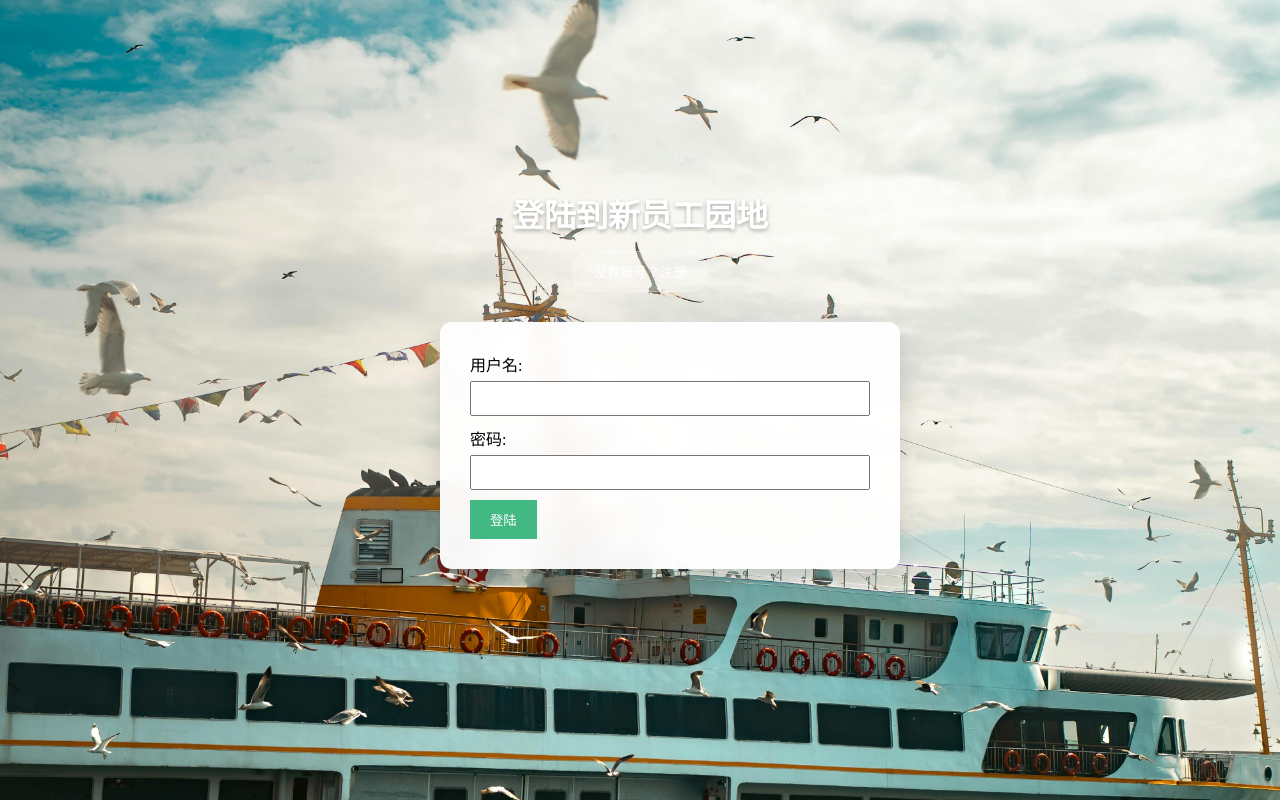
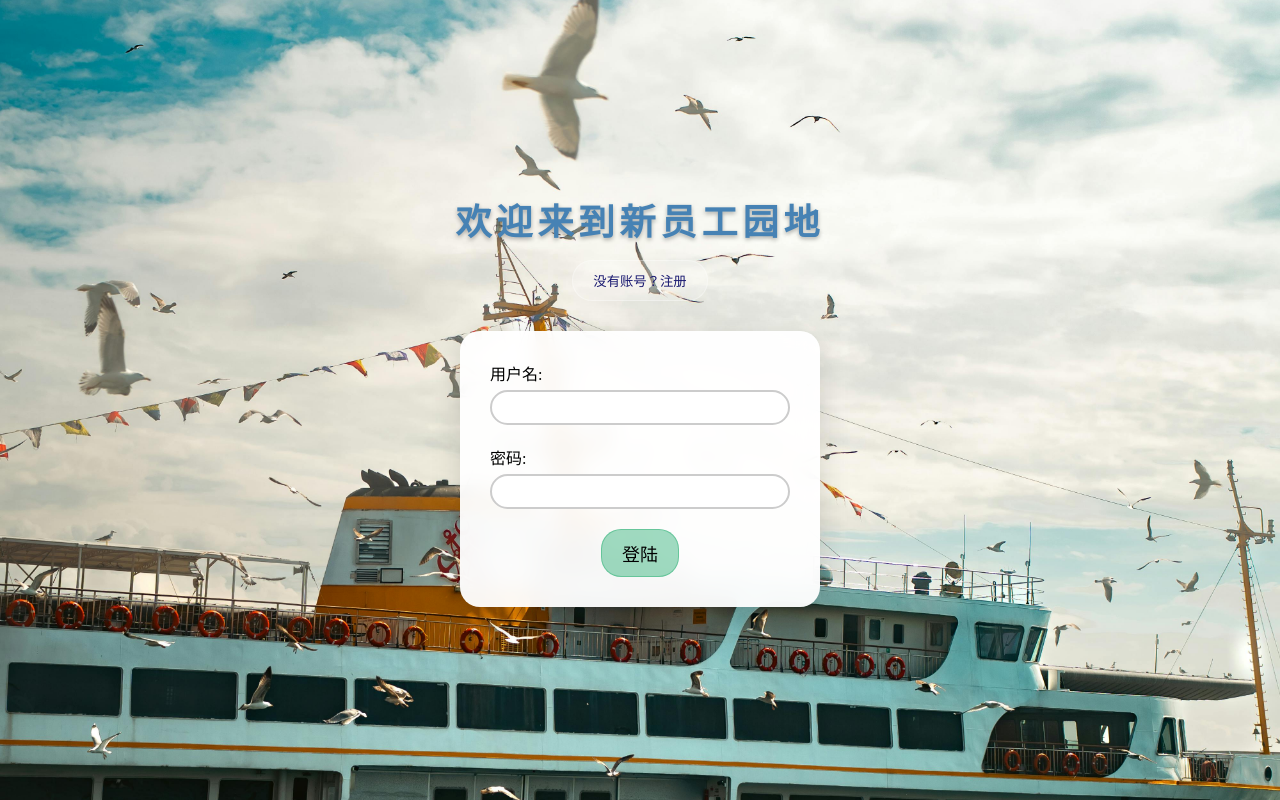
Before and after one commit to centaurus-xie/new-staff-field-fe, a Vue app: page /login in a window 1280 px wide. Built offline with nearby package versions, Linux system fonts and the light colour scheme.

Commit message:
feat(auth) change to fancy fonts, unify ux radius, add 'last step' button; fix(auth) login card not in center because of padding

```diff
--- a/package.json
+++ b/package.json
@@ -9,6 +9,7 @@
     "preview": "vite preview"
   },
   "dependencies": {
+    "@fortawesome/fontawesome-free": "^7.0.0",
     "axios": "^1.11.0",
     "crypto-js": "^4.2.0",
     "element-plus": "^2.10.6",
--- a/src/main.js
+++ b/src/main.js
@@ -8,6 +8,7 @@
 import { createApp } from 'vue';
 import App from './App.vue';
 import router from './routers/index.js';
+import '@fortawesome/fontawesome-free/css/all.css'
 
 const app = createApp(App);
 
--- a/src/pages/login.vue
+++ b/src/pages/login.vue
@@ -94,14 +94,31 @@ export default {
             passwordAssure: '',
             nickname: '',
             email: '',
-            phone: ''
+            phone: '',
+            // 动画方向控制变量
+            isReverse: false
         };
     },
     methods: {
         // 切换注册/登录表单
         toggleForm() {
+            this.isReverse = false; // 重置动画方向
             this.showRegisterForm = !this.showRegisterForm;
             this.showLoginForm = !this.showLoginForm;
+        },
+
+        // 返回上一步（从手机号邮箱页面返回到注册页面）
+        backToRegister() {
+            this.isReverse = true; // 设置反向动画
+            this.showPhoneEmailForm = false;
+            this.showRegisterForm = true;
+        },
+
+        // 返回上一步（从密码页面返回到手机号邮箱页面）
+        backToPhoneEmail() {
+            this.isReverse = true; // 设置反向动画
+            this.showPasswordForm = false;
+            this.showPhoneEmailForm = true;
         },
 
         // SHA-256 加盐哈希
@@ -130,6 +147,7 @@ export default {
                     // 后端在用户名存在时返回True
                     alert('用户名已存在');
                 } else {
+                    this.isReverse = false; // 设置正向动画
                     this.showPhoneEmailForm = true;
                     this.showRegisterForm = false;
                 }
@@ -143,6 +161,7 @@ export default {
                 alert('邮箱和电话不能为空');
                 return;
             } else {
+                this.isReverse = false; // 设置正向动画
                 this.showPasswordForm = true;
                 this.showPhoneEmailForm = false;
             }
@@ -172,6 +191,7 @@ export default {
                 if (response.data.success) {
                     alert('注册成功');
                     // 隐藏注册页面，回到登陆页面登陆
+                    this.isReverse = true; // 设置反向动画
                     this.showPasswordForm = false;
                     this.showLoginForm = true;
                 } else {
@@ -219,13 +239,16 @@ export default {
     <div class="background">
         <div class="app-container">
             <div class="header">
-                <h1>登陆到新员工园地</h1>
+                <h1 class="fancy-title">
+<!--                    <i class="fas fa-user-circle"></i>-->
+                    欢迎来到新员工园地
+                </h1>
                 <button @click="toggleForm">{{ showLoginForm ? '没有账号？注册' : '已有账号？登陆' }}</button>
             </div>
 
             <div class="form-container">
             <!-- 使用 transition-group 实现表单切换动画 -->
-                <transition name="form-slide" mode="out-in">
+                <transition :name="isReverse ? 'form-slide-reverse' : 'form-slide'" mode="out-in">
 
                     <form v-if="showRegisterForm" @submit.prevent="handleRegister">
                         <div>
@@ -236,7 +259,7 @@ export default {
                             <label for="nickname">昵称:</label>
                             <input type="text" id="nickname" v-model="nickname" required>
                         </div>
-                        <button type="submit">下一步</button>
+                        <button type="submit" style="display: block; margin-left: auto;">下一步</button>
                     </form>
 
                     <form v-else-if="showPhoneEmailForm" @submit.prevent="handlePhoneEmail">
@@ -248,7 +271,10 @@ export default {
                             <label for="phone">手机号:</label>
                             <input type="tel" id="phone" v-model="phone" required>
                         </div>
-                        <button type="submit">下一步</button>
+                        <div style="display: flex; justify-content: space-between;">
+                            <button type="button" @click="backToRegister" style="display: block;">上一步</button>
+                            <button type="submit" style="display: block; margin-left: auto;">下一步</button>
+                        </div>
                     </form>
 
                     <form v-else-if="showPasswordForm" @submit.prevent="handlePassword">
@@ -260,7 +286,10 @@ export default {
                             <label for="passwordAssure">确认密码:</label>
                             <input type="password" id="passwordAssure" v-model="passwordAssure" required>
                         </div>
-                        <button type="submit">注册</button>
+                        <div style="display: flex; justify-content: space-between;">
+                            <button type="button" @click="backToPhoneEmail" style="display: block;">上一步</button>
+                            <button type="submit" style="display: block; margin-left: auto;">注册</button>
+                        </div>
                     </form>
 
                     <form v-else @submit.prevent="handleLogin">
@@ -272,7 +301,7 @@ export default {
                             <label for="login-password">密码:</label>
                             <input type="password" id="login-password" v-model="password" required>
                         </div>
-                        <button type="submit">登陆</button>
+                        <button type="submit" style="display: flex; margin-left: auto; margin-right: auto">登陆</button>
                     </form>
 
                 </transition>
@@ -282,12 +311,30 @@ export default {
 </template>
 
 <style scoped>
-/* 添加表单过渡动画样式 */
+/*大标题字体*/
+.fancy-title {
+    color: steelblue;
+    text-shadow: 0 2px 4px rgba(0,0,0,0.3);
+    margin-bottom: 15px;
+    font-family: 'Simsun','Microsoft YaHei', 'PingFang SC', 'Helvetica Neue', Arial, sans-serif;
+    font-weight: 800;
+    letter-spacing: 5px;
+    font-size: 36px;
+}
+
+.fancy-title i {
+    margin-right: 10px;
+    color: #42b883;
+}
+
+/*表单过渡动画 - 正向*/
 .form-slide-enter-active,
 .form-slide-leave-active {
     transition: all 0.3s ease;
-    position: absolute;
-    width: 100%;
+    /*position: absolute;*/
+    width: calc(100% - 60px); /* 减去容器的左右内边距 */
+    /*left: 20px; !* 与容器的左内边距一致 *!*/
+    /*right: 20px;*/
 }
 
 .form-slide-enter-from {
@@ -300,7 +347,25 @@ export default {
     transform: translateX(-30px);
 }
 
-/* 新增样式：固定标题和按钮 */
+/*表单过渡动画 - 反向*/
+.form-slide-reverse-enter-active,
+.form-slide-reverse-leave-active {
+    transition: all 0.3s ease;
+    /*position: absolute;*/
+    width: calc(100% - 60px); /* 减去容器的左右内边距 */
+}
+
+.form-slide-reverse-enter-from {
+    opacity: 0;
+    transform: translateX(-30px);
+}
+
+.form-slide-reverse-leave-to {
+    opacity: 0;
+    transform: translateX(30px);
+}
+
+/*标题和按钮*/
 .header {
     text-align: center;
     margin-bottom: 30px;
@@ -309,7 +374,7 @@ export default {
 }
 
 .header h1 {
-    color: white;
+    color: steelblue;
     text-shadow: 0 2px 4px rgba(0,0,0,0.3);
     margin-bottom: 15px;
 }
@@ -317,7 +382,7 @@ export default {
 .header button {
     padding: 10px 20px;
     background-color: rgba(255, 255, 255, 0.2);
-    color: white;
+    color: midnightblue;
     border: 1px solid rgba(255, 255, 255, 0.3);
     border-radius: 20px;
     cursor: pointer;
@@ -325,24 +390,45 @@ export default {
 }
 
 .header button:hover {
-    background-color: rgba(255, 255, 255, 0.3);
+    background-color: rgba(255, 255, 255, 3);
     transform: translateY(-2px);
 }
 
-/* 表单容器 */
+/*表单容器*/
 .form-container {
     position: relative;
     width: 100%;
     max-width: 400px;
     min-height: 300px; /* 确保容器有最小高度 */
+    padding: 0 20px; /* 添加水平内边距 */
+    box-sizing: border-box; /* 包含内边距在内的宽度计算 */
+    margin: 0 auto; /* 水平居中 */
+    height: auto;
+}
+
+.form-container button {
+    padding: 10px 20px;
+    background-color: rgba(66, 184, 131, 0.5);
+    color: #000000;
+    border: 1px solid rgba(66, 184, 131, 0.6);
+    border-radius: 20px;
+    cursor: pointer;
+    transition: all 0.3s;
+    font-family: '085-上首元气体', 'Microsoft YaHei', 'PingFang SC', sans-serif;
+    font-size: 18px;
+}
+
+.form-container button:hover{
+    background-color: rgba(66, 184, 131, 1);
+    transform: translateY(-2px);
 }
 
 form {
     margin-top: 0;
-    width: 100%;
+    /*width: 100%;*/
     padding: 30px;
     background: rgba(255, 255, 255, 0.95);
-    border-radius: 12px;
+    border-radius: 20px;
     box-shadow: 0 8px 30px rgba(0, 0, 0, 0.15);
     position: relative;
     backdrop-filter: blur(10px);
@@ -362,19 +448,20 @@ input {
     width: 100%;
     padding: 8px;
     box-sizing: border-box;
+    border-radius: 20px;
+    border: 2px solid #ccc;
+    outline: none; /* 移除默认轮廓 */
+    transition: border-color 0.3s;
+    margin-bottom: 10px;
 }
 
-button {
-    padding: 10px 20px;
-    background-color: #42b883;
-    color: white;
-    border: none;
-    cursor: hand;
+input:focus {
+    border-color: #42b883;
+    border-width: 2px;
+    transition: all 0.2s;
+
 }
 
-button:hover {
-    background-color: #38a87c;
-}
 </style>
 
 
@@ -384,16 +471,23 @@ body, html {
     padding: 0;
     height: 100%;
     overflow-x: hidden; /* 防止水平滚动条 */
+    /* 添加移动端优化 */
+    -webkit-text-size-adjust: 100%; /* 防止iOS Safari调整字体大小 */
+    -webkit-font-smoothing: antialiased;
+    -moz-osx-font-smoothing: grayscale;
 }
 
 .app-container {
     position: relative;
     height: 100%;
+    min-height: 100vh;
     display: flex;
     flex-direction: column;
     align-items: center;
     justify-content: center;
     z-index: 1;
+    padding: 20px; /* 添加内边距防止内容贴边 */
+    box-sizing: border-box;
 }
 
 /* 背景图片样式 */
@@ -407,4 +501,16 @@ body, html {
     background-size: cover; /* 背景图片覆盖整个容器 */
     background-position: center; /* 背景图片居中 */
 }
+
+/* 移动端横屏适配 */
+@media (max-height: 500px) and (orientation: landscape) {
+    .app-container {
+        justify-content: flex-start;
+        padding-top: 20px;
+    }
+
+    .form-container {
+        min-height: 250px;
+    }
+}
 </style>
```
Also changed, not shown: 1 other file (tests, documents, lock files or other folders).
